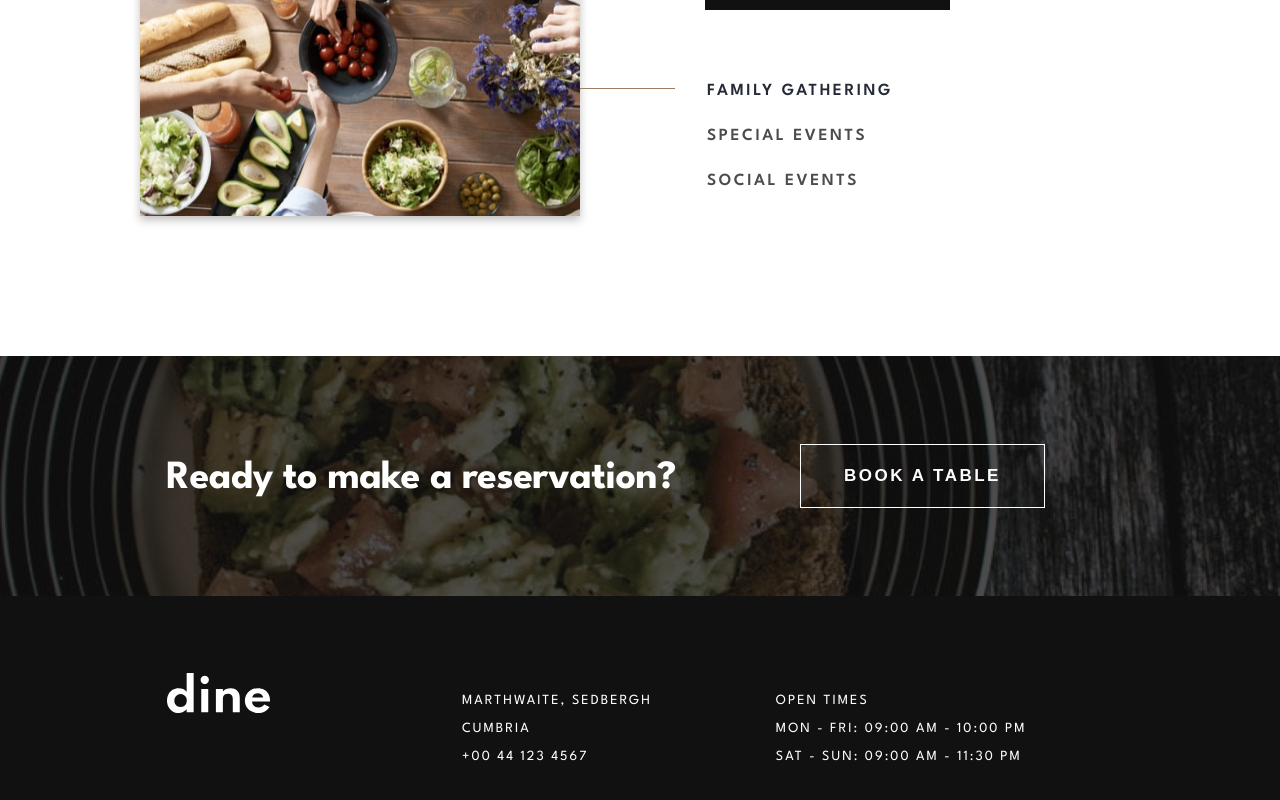
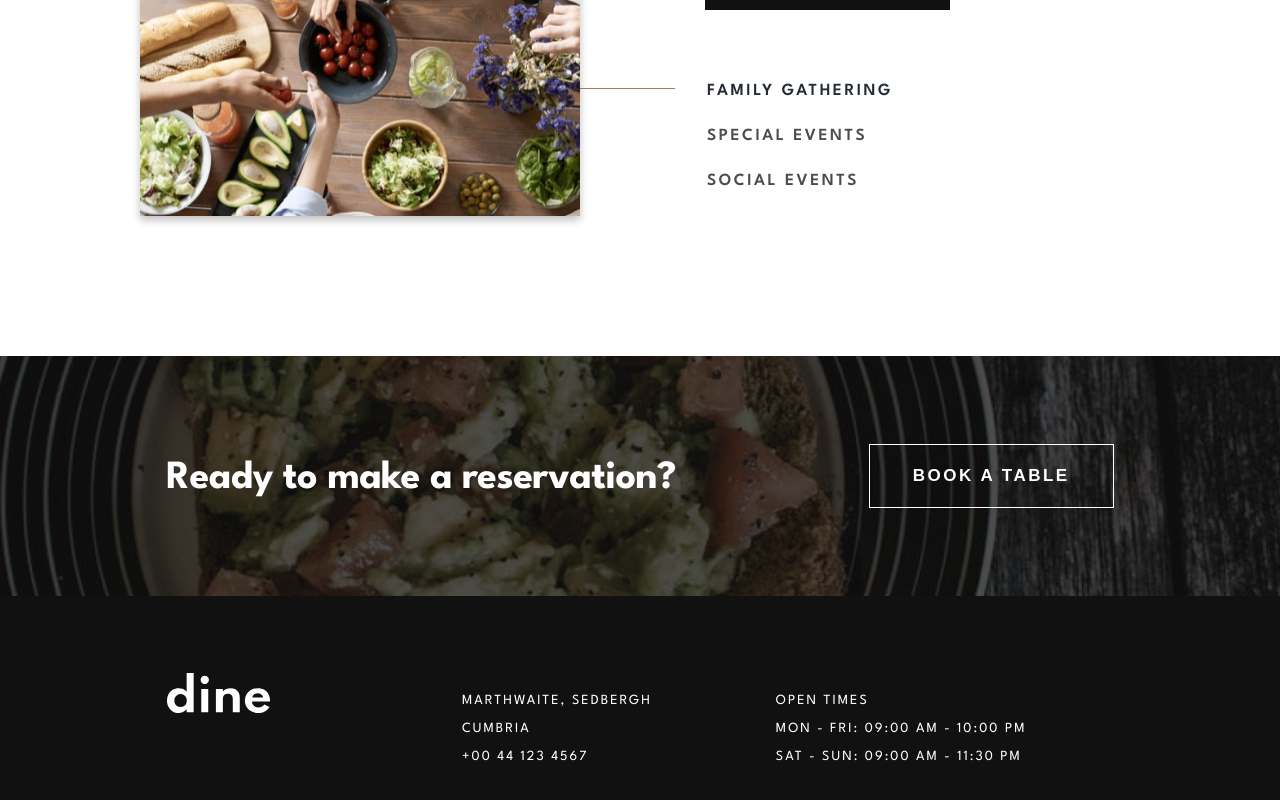
Before and after one commit to adriana-s-c/dine-restaurant-website, a React (Create React App) app: page / in a window 1280 px wide. Shown: the part 3285-4085 px from the top of the page. Built offline with nearby package versions, Linux system fonts and the light colour scheme.

Commit message:
Fix Link Position in ReservationComponent

```diff
--- a/src/components/HomePage/ReservationComponent/index.module.css
+++ b/src/components/HomePage/ReservationComponent/index.module.css
@@ -9,12 +9,18 @@
   color: #ffffff;
 }
 
-.button {
+.buttonBox {
   position: absolute;
   width: 245px;
   height: 64px;
   right: calc(((100% - 615px) / 2) / 2);
   margin-top: 88px;
+}
+
+.button {
+  position: absolute;
+  width: 245px;
+  height: 64px;
   font-style: normal;
   font-weight: 600;
   font-size: 17px;
@@ -56,9 +62,6 @@
   .header {
     font-size: 40px;
   }
-  .button {
-    left: 800px;
-  }
 }
 
 @media (max-width: 1120px) {
@@ -66,16 +69,16 @@
     width: 100%;
     height: 272px;
   }
+  .buttonBox {
+    position: relative;
+    left: calc((100vw - 245px) / 2);
+    top: 72px;
+  }
   .header {
     width: 510px;
     margin-top: 72px;
     left: calc((100% - 510px) / 2);
     text-align: center;
-  }
-  .button {
-    position: relative;
-    left: calc((100vw - 245px) / 2);
-    top: 72px;
   }
 }
 
@@ -89,7 +92,7 @@
     width: 327px;
     letter-spacing: -0.4px;
   }
-  .button {
+  .buttonBox {
     position: relative;
     top: 100px;
     left: calc((100vw - 245px) / 2);
--- a/src/components/HomePage/ReservationComponent/index.tsx
+++ b/src/components/HomePage/ReservationComponent/index.tsx
@@ -5,9 +5,11 @@ export function ReservationComponent() {
   return (
     <div className={styles.box}>
       <h2 className={styles.header}>Ready to make a reservation?</h2>
-      <Link to="booktable">
-        <button className={styles.button}>Book a table</button>
-      </Link>
+      <div className={styles.buttonBox}>
+        <Link to="booktable">
+          <button className={styles.button}>Book a table</button>
+        </Link>
+      </div>
     </div>
   );
 }
```
Also changed, not shown: src/components/FormPage/ReservationForm/index.tsx (+0 -12 lines).
